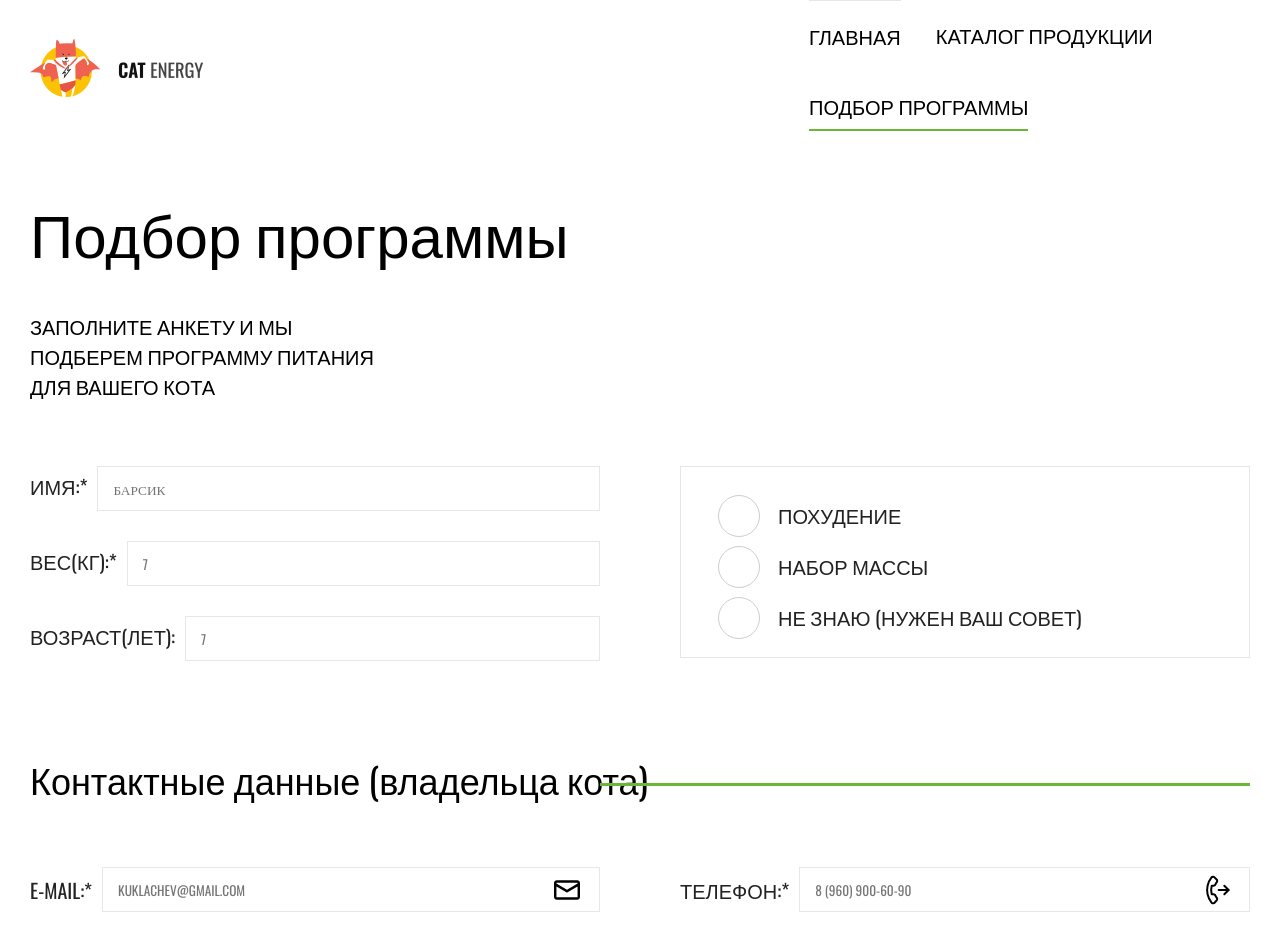
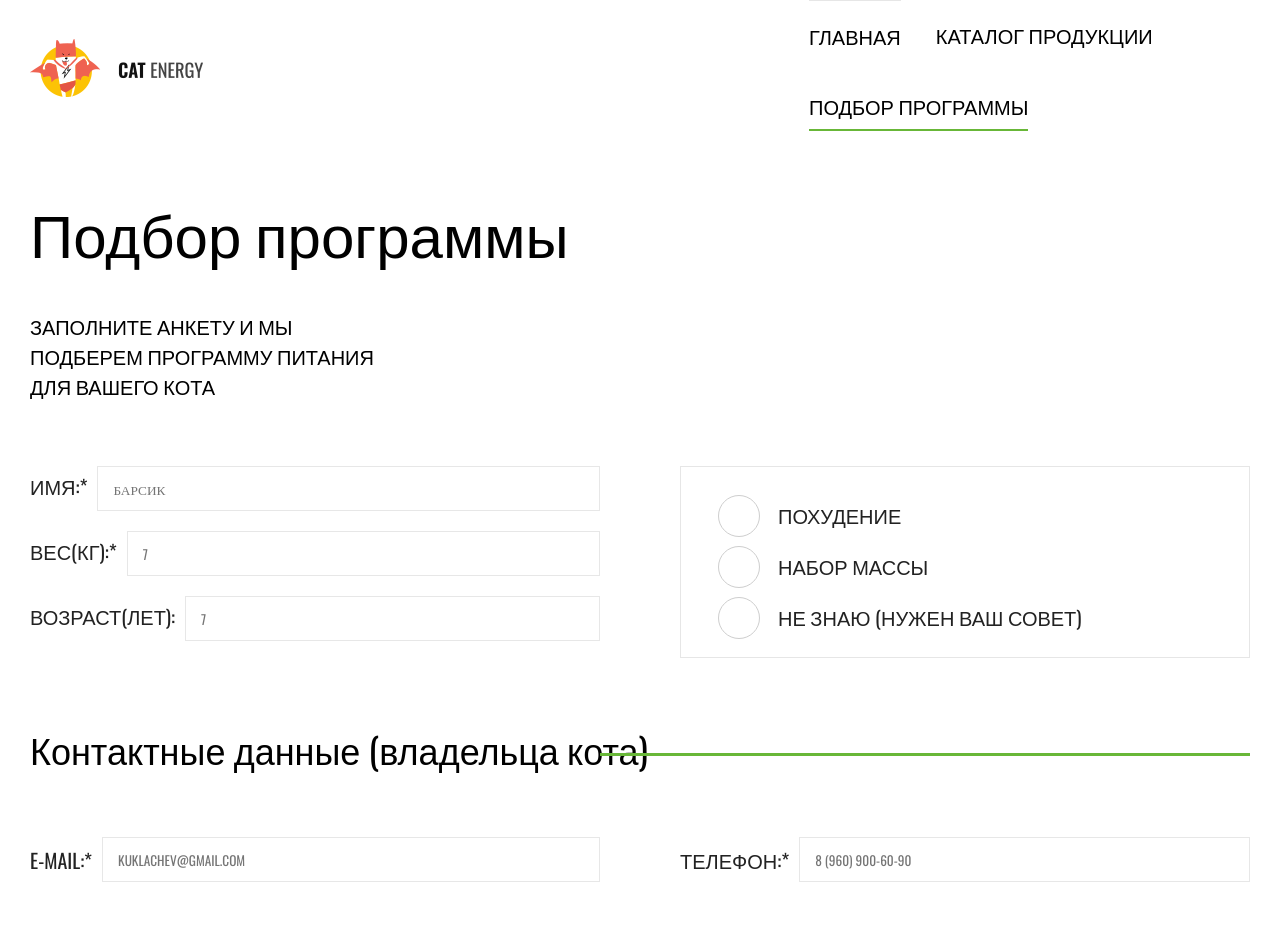
Before and after one commit to MaxKichiy/catNRGReact, a React (Create React App) app: page /form in a window 1280 px wide. Shown: the top 936 px of the page. Built offline with nearby package versions, Linux system fonts and the light colour scheme.

Commit message:
add formik to project, refactor some elements

```diff
--- a/src/App.js
+++ b/src/App.js
@@ -2,7 +2,7 @@ import React from 'react';
 import Footer from './pages/components/Footer';
 import Header from './pages/components/Header';
 import Main from './pages/Main';
-import Form from './pages/Form';
+import FormPage from './pages/Form';
 import Catalog from './pages/Catalog';
 import { Route, Switch } from 'react-router';
 function App() {
@@ -11,7 +11,7 @@ function App() {
       <Header />
       <div className='content'>
         <Switch>
-          <Route path='/form' component={Form} />
+          <Route path='/form' component={FormPage} />
           <Route path='/catalog' component={Catalog} />
           <Route path='/' component={Main} />
           <Catalog />
--- a/src/pages/Form.js
+++ b/src/pages/Form.js
@@ -1,6 +1,12 @@
+import { Formik, Form } from 'formik';
 import React from 'react';
+import classNames from 'classnames';
+import * as Yup from 'yup';
+import CheckInput from './components/Form/CheckInput';
+import RadioInput from './components/Form/RadioInput';
+import TextInput from './components/Form/TextInput';
 
-function Form() {
+function FormPage() {
   return (
     <>
       <main className='page-third'>
@@ -9,156 +15,168 @@ function Form() {
           <p className='page-third__text'>
             Заполните анкету и мы подберем программу питания для вашего кота
           </p>
-          <form action='submit' className='page-third__form form'>
+          <Formik
+            initialValues={{
+              name: '',
+              weight: '',
+              years: '',
+              programType: {
+                slim: false,
+                mass: false,
+                idk: true,
+              },
+              email: '',
+              phone: '',
+              comment: '',
+              additions: {
+                sugar: false,
+                water: false,
+                milk: false,
+                vitamins: false,
+              },
+            }}
+            validationSchema={Yup.object({
+              name: Yup.string().required('Обязательное поле'),
+              weight: Yup.number().required('Обязательное поле'),
+              email: Yup.string()
+                .required('Обязательное поле')
+                .email('Не верный email адресс'),
+              phone: Yup.number().required('Обязательное поле'),
+            })}
+            onSubmit={(values, { setSubmitting }) => {
+              setTimeout(() => {
+                alert(JSON.stringify(values, null, 2));
+                setSubmitting(false);
+              }, 400);
+            }}
+          >
+            {(formik) => (
+              <Form className='page-third__form form'>
                 <div className='form-third'>
                   <div className='form__third-input'>
-                <label className='text-label' htmlFor='name'>
-                  Имя:*
-                </label>
-                <input
-                  className='text-input text-input--error'
-                  type='text'
-                  placeholder='БАРСИК'
-                />
+                    <TextInput name='name' label='Имя:*' placeholder='БАРСИК' />
                   </div>
                   <div className='form__third-input'>
-                <label htmlFor='name'>Вес(КГ):*</label>
-                <input
-                  className='text-input text-input--error'
-                  type='text'
+                    <TextInput
+                      name='weight'
+                      label='Вес(КГ):*'
                       placeholder='7'
                     />
                   </div>
                   <div className='form__third-input'>
-                <label htmlFor='name'>Возраст(ЛЕТ):</label>
-                <input
-                  className='text-input text-input--error'
-                  type='text'
+                    <TextInput
+                      name='years'
+                      label='Возраст(ЛЕТ):'
                       placeholder='7'
                     />
                   </div>
                 </div>
-
                 <div className='form__radio'>
-              <div className='form__radio-input'>
-                <input type='radio' name='program' id='skinny' />
-                <label htmlFor='skinny'>Похудение</label>
+                  <RadioInput
+                    label='Похудение'
+                    type='radio'
+                    value='slim'
+                    name='programType'
+                    id='slim'
+                  />
+                  <RadioInput
+                    label='Набор массы'
+                    type='radio'
+                    value='mass'
+                    name='programType'
+                    id='mass'
+                  />
+                  <RadioInput
+                    label='Не знаю (Нужен ваш совет)'
+                    type='radio'
+                    value='idk'
+                    name='programType'
+                    id='idk'
+                  />
                 </div>
-              <div className='form__radio-input'>
-                <input id='mass' name='program' type='radio' />
-                <label htmlFor='mass'>Набор массы</label>
-              </div>
-              <div className='form__radio-input'>
-                <input name='program' type='radio' id='advice' />
-                <label htmlFor='advice'>Не знаю (Нужен ваш совет)</label>
-              </div>
-            </div>
-
                 <div className='form__contact'>
                   <h2 className='form__contact-title'>
                     Контактные данные (владельца кота)
                   </h2>
                   <div className='form__contact-input'>
-                <label htmlFor='email'>E-mail:*</label>
-                <input
-                  className='text-input'
+                    <TextInput
                       name='email'
-                  type='email'
-                  placeholder='kuklachev@gmail.com'
+                      label='E-mail:*'
+                      placeholder='KUKLACHEV@GMAIL.COM'
                     />
-                <svg
-                  width='26'
-                  height='20'
-                  viewBox='0 0 16 12'
-                  fill='none'
-                  xmlns='http://www.w3.org/2000/svg'
-                >
-                  <path
-                    fillRule='evenodd'
-                    clipRule='evenodd'
-                    d='M1.75012 0C1.28599 0 0.840873 0.184375 0.512685 0.512563C0.184496 0.840752 0.00012151 1.28587 0.00012151 1.75L0.00012151 2.486C-4.05033e-05 2.495 -4.05033e-05 2.504 0.00012151 2.513L0.00012151 10.25C0.00012151 11.216 0.784121 12 1.75012 12H14.2501C14.7142 12 15.1594 11.8156 15.4876 11.4874C15.8157 11.1592 16.0001 10.7141 16.0001 10.25V1.75C16.0001 1.28587 15.8157 0.840752 15.4876 0.512563C15.1594 0.184375 14.7142 0 14.2501 0H1.75012ZM14.5001 2.07V1.75C14.5001 1.6837 14.4738 1.62011 14.4269 1.57322C14.38 1.52634 14.3164 1.5 14.2501 1.5H1.75012C1.68382 1.5 1.62023 1.52634 1.57334 1.57322C1.52646 1.62011 1.50012 1.6837 1.50012 1.75V2.07L8.00012 5.88L14.5001 2.07ZM1.50012 3.81V10.251C1.50012 10.389 1.61212 10.501 1.75012 10.501H14.2501C14.3164 10.501 14.38 10.4747 14.4269 10.4278C14.4738 10.3809 14.5001 10.3173 14.5001 10.251V3.809L8.38012 7.397C8.26493 7.4647 8.13374 7.50039 8.00012 7.50039C7.86651 7.50039 7.73532 7.4647 7.62012 7.397L1.50012 3.809V3.81Z'
-                    fill='black'
-                  />
-                </svg>
                   </div>
                   <div className='form__contact-input'>
-                <label htmlFor='tel'>Телефон:*</label>
-                <input
-                  className='text-input'
-                  type='tel'
-                  name='tel'
+                    <TextInput
+                      name='phone'
+                      label='Телефон:*'
                       placeholder='8 (960) 900-60-90'
                     />
-                <svg
-                  width='33'
-                  height='32'
-                  viewBox='0 0 33 32'
-                  fill='none'
-                  xmlns='http://www.w3.org/2000/svg'
-                >
-                  <path
-                    d='M27.3137 20.249L31.5564 16.0063L27.3137 11.7637'
-                    stroke='black'
-                    strokeWidth='2'
-                    strokeLinecap='round'
-                    strokeLinejoin='round'
-                  />
-                  <path
-                    d='M21.6567 16.0063H31.5562'
-                    stroke='black'
-                    strokeWidth='2'
-                    strokeLinecap='round'
-                    strokeLinejoin='round'
-                  />
-                  <path
-                    d='M19.592 26.5563L17.4707 28.6777C17.2746 28.8754 17.0393 29.03 16.78 29.1315C16.5206 29.2331 16.243 29.2793 15.9647 29.2674C15.6865 29.2554 15.4138 29.1854 15.1641 29.0619C14.9145 28.9385 14.6934 28.7642 14.515 28.5504C12.5755 26.1381 11.229 23.3045 10.5835 20.2772C9.96064 17.4831 9.96064 14.5861 10.5835 11.792C11.2332 8.75223 12.5897 5.90829 14.5433 3.49052C14.7211 3.27731 14.9415 3.10348 15.1902 2.98008C15.4389 2.85668 15.7106 2.78643 15.988 2.77379C16.2654 2.76115 16.5423 2.80641 16.8013 2.90667C17.0602 3.00694 17.2954 3.16002 17.4919 3.35617L19.6132 5.47749C19.9598 5.81728 20.1709 6.27148 20.2074 6.75544C20.2438 7.2394 20.103 7.7201 19.8112 8.10793C19.2219 8.87634 18.7214 9.70894 18.3192 10.5899C18.1613 10.9381 17.9068 11.2337 17.586 11.4418C17.2651 11.6498 16.8914 11.7615 16.509 11.7637H14.713C13.9493 14.5406 13.9493 17.4721 14.713 20.249H16.509C16.8914 20.2511 17.2651 20.3628 17.586 20.5708C17.9068 20.7789 18.1613 21.0745 18.3192 21.4227C18.7214 22.3037 19.2219 23.1363 19.8112 23.9047C20.1063 24.2966 20.2469 24.7834 20.2065 25.2723C20.1661 25.7612 19.9474 26.2182 19.592 26.5563Z'
-                    stroke='black'
-                    strokeWidth='2'
-                    strokeLinecap='round'
-                    strokeLinejoin='round'
-                  />
-                </svg>
                   </div>
                 </div>
                 <div className='form__comment'>
                   <h2 className='form__comment-title'>Комментарий</h2>
-              <textarea
+
+                  <TextInput
                     className='text-input'
+                    as='textarea'
                     name='comment'
                     id='comment'
                     cols='30'
                     rows='10'
                     placeholder='Расскажите обо всех повадках кота'
-              ></textarea>
+                  />
                 </div>
                 <div className='form__addition'>
                   <h2 className='form__addition-title'>Дополнительно</h2>
+
                   <div className='form__addition-input'>
-                <input id='sugar' name='sugar' type='checkbox' />
-                <label htmlFor='sugar'>Сахарозаменитель</label>
+                    <CheckInput
+                      label='Сахарозаменитель'
+                      id='sugar'
+                      name='additions.sugar'
+                      type='checkbox'
+                    />
                   </div>
                   <div className='form__addition-input'>
-                <input id='water' name='water' type='checkbox' />
-                <label htmlFor='water'>Питьевая вода</label>
+                    <CheckInput
+                      label='Питьевая вода'
+                      name='additions.water'
+                      id='water'
+                    />
                   </div>
                   <div className='form__addition-input'>
-                <input id='milk' name='milk' type='checkbox' />
-                <label htmlFor='milk'>Молоко</label>
+                    <CheckInput
+                      label='Молоко'
+                      id='milk'
+                      name='additions.milk'
+                    />
                   </div>
                   <div className='form__addition-input'>
-                <input id='vitamins' name='vitamins' type='checkbox' />
-                <label htmlFor='vitamins'>Витамины</label>
+                    <CheckInput
+                      label='Витамины'
+                      id='vitamins'
+                      name='additions.vitamins'
+                    />
                   </div>
                 </div>
                 <div className='form__bottom'>
-              <button className='form__button button'>Отправить заявку</button>
+                  <button
+                    type='submit'
+                    className={classNames('form__button', 'button', {
+                      'button--disable': formik.isSubmitting || !formik.dirty,
+                    })}
+                  >
+                    Отправить заявку
+                  </button>
                   <p className='form__asterisk'>* — Обязательные поля</p>
                 </div>
-          </form>
+              </Form>
+            )}
+          </Formik>
         </div>
       </main>
     </>
   );
 }
 
-export default Form;
+export default FormPage;
--- /dev/null
+++ b/src/pages/components/Form/CheckInput.js
@@ -0,0 +1,14 @@
+import { useField } from 'formik';
+import React from 'react';
+
+const CheckInput = ({ label, as, ...props }) => {
+  const [field, meta] = useField(props);
+  return (
+    <>
+      <input type='checkbox' {...field} {...props} />
+      <label htmlFor={props.id || props.name}>{label}</label>
+    </>
+  );
+};
+
+export default CheckInput;
--- /dev/null
+++ b/src/pages/components/Form/RadioInput.js
@@ -0,0 +1,15 @@
+import { useField } from 'formik';
+import React from 'react';
+
+const RadioInput = ({ label, as, ...props }) => {
+  const [field, meta] = useField(props);
+  const myRadioInput = (
+    <div className='form__radio-input'>
+      <input type='radio' {...field} {...props} />
+      <label htmlFor={props.id || props.name}>{label}</label>
+    </div>
+  );
+  return myRadioInput;
+};
+
+export default RadioInput;
--- /dev/null
+++ b/src/pages/components/Form/TextInput.js
@@ -0,0 +1,29 @@
+import { useField } from 'formik';
+import React from 'react';
+
+const TextInput = ({ label, as, ...props }) => {
+  const [field, meta] = useField(props);
+  let myInput = (
+    <>
+      <label className='text-label' htmlFor={props.id || props.name}>
+        {label}
+      </label>
+      <input
+        className='text-input text-input--error'
+        type='text'
+        {...field}
+        {...props}
+      />
+      {meta.touched && meta.error ? (
+        <div className='form_error'>{meta.error}</div>
+      ) : null}
+    </>
+  );
+
+  if (as === 'textarea') {
+    myInput = <textarea type='text' {...field} {...props} />;
+  }
+  return myInput;
+};
+
+export default TextInput;
--- a/src/scss/components/_button.scss
+++ b/src/scss/components/_button.scss
@@ -9,6 +9,10 @@
   background-color: #68b738;
   border: none;
   cursor: pointer;
+  &--disable {
+    background-color: #ccc;
+    pointer-events: none;
+  }
   &:hover {
     background-color: #5eaa2f;
   }
--- a/src/scss/components/_page-third.scss
+++ b/src/scss/components/_page-third.scss
@@ -30,12 +30,12 @@
   }
 }
 .form__third-input {
+  position: relative;
   display: flex;
   flex-wrap: wrap;
   align-items: center;
   justify-content: space-between;
-  margin-bottom: 10px;
-  padding-bottom: 20px;
+  margin-bottom: 15px;
   input {
     flex-grow: 1;
     height: 45px;
@@ -46,6 +46,9 @@
       font-family: 'Oswald';
       padding-left: 15px;
     }
+  }
+  .form_error {
+    top: 22px;
   }
 }
 
@@ -97,14 +100,14 @@
   &:hover {
     &::after {
       content: '';
-      background-color: #68b738;
+      width: 12px;
+      height: 12px;
+      background-color: #ebebeb;
       position: absolute;
       margin-right: 20px;
       border-radius: 50%;
-      width: 18px;
-      height: 18px;
-      left: -48px;
-      top: 6px;
+      left: -30px;
+      top: 5px;
     }
   }
   &::before {
@@ -150,22 +153,27 @@
   }
 }
 .form__contact-input {
+  position: relative;
   display: flex;
   flex-wrap: wrap;
-  margin-bottom: 10px;
+  margin-bottom: 15px;
   align-items: center;
+  .form_error {
+    right: 0px;
+    top: 53px;
+  }
   input {
     flex-grow: 1;
     height: 45px;
     margin-left: 10px;
     border: none;
     border: 1px solid #e7e7e7;
-    &[type='tel'] {
+    &[name='email'] {
       font-family: 'Oswald';
       padding-left: 15px;
       text-transform: uppercase;
     }
-    &[type='email'] {
+    &[name='phone'] {
       font-family: 'Oswald';
       padding-left: 15px;
       text-transform: uppercase;
@@ -252,7 +260,7 @@
       content: '';
       top: -4px;
       left: 5px;
-      border: 3px solid #68b738;
+      border: 3px solid #ebebeb;
       border-right: none;
       border-top: none;
       width: 19px;
@@ -295,6 +303,16 @@
   margin-bottom: 35px;
 }
 
+.form_error {
+  position: absolute;
+  right: 10px;
+  top: 50%;
+  transform: translate(0, -50%);
+  color: #ff8888;
+  font-size: 10px;
+  line-height: 10px;
+}
+
 @media (min-width: $tablet-width) {
   .page-third {
     width: 100%;
@@ -323,6 +341,8 @@
   }
   .form__third-input {
     margin-right: 35px;
+    padding-bottom: 0px;
+    margin-bottom: 20px;
     label {
       font-size: 20px;
       line-height: 20px;
@@ -352,13 +372,27 @@
       top: -5px;
       left: -60px;
     }
+
+    &:hover {
+      &::after {
+        content: '';
+        width: 16px;
+        height: 16px;
+        background-color: #ebebeb;
+        position: absolute;
+        margin-right: 20px;
+        border-radius: 50%;
+        left: -47px;
+        top: 8px;
+      }
+    }
   }
   .form__radio-input input:checked + label {
     &::after {
-      width: 18px;
-      height: 18px;
-      left: -48px;
-      top: 6px;
+      width: 16px;
+      height: 16px;
+      left: -47px;
+      top: 8px;
     }
   }
   .form__contact-title {
@@ -376,6 +410,7 @@
     position: relative;
     margin-left: 40px;
     margin-right: 35px;
+    margin-bottom: 20px;
     svg {
       position: absolute;
       right: 20px;
@@ -392,6 +427,7 @@
       }
     }
     &::placeholder {
+      font-family: 'Oswald';
       text-transform: uppercase;
       font-size: 20px;
       line-height: 20px;
```
Also changed, not shown: src/DB.json (+24 -0 lines). Lines whose indentation alone changed are shown as unchanged.
